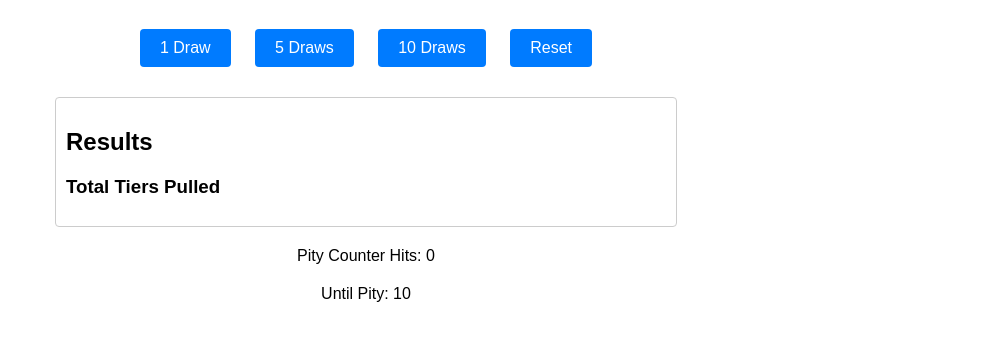
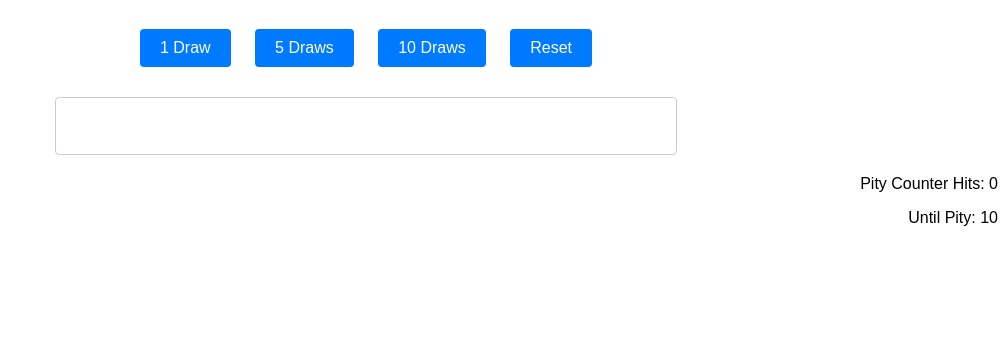
Before and after one commit to clintyip/dungos, a plain HTML site: page index.html in a window 1280 px wide. Shown: the part 61-402 px from the top of the page, without its empty margins (274-1280 px from the left). Drawn offline with Linux system fonts and the light colour scheme.

Commit message:
Update index.html

```diff
--- a/index.html
+++ b/index.html
@@ -30,21 +30,25 @@
             padding: 10px;
             border: 1px solid #ccc;
             border-radius: 4px;
+            display: flex;
+            flex-wrap: wrap;
+            justify-content: space-between;
         }
         #output {
             margin-top: 10px;
             text-align: left;
+            flex-basis: 100%;
         }
         #totals {
             margin-top: 10px;
             list-style-type: none;
             padding: 0;
             text-align: left;
+            flex-basis: 100%;
         }
-        #pityCounterHits {
-            margin-top: 20px;
-        }
-        #untilPity {
+        #counters {
+            flex-basis: 100%;
+            text-align: right;
             margin-top: 20px;
         }
     </style>
@@ -60,18 +64,13 @@
     </div>
 
     <div id="results">
-        <h2>Results</h2>
         <div id="output"></div>
-        <h3>Total Tiers Pulled</h3>
         <ul id="totals"></ul>
     </div>
 
-    <div id="pityCounterHits">
-        <p>Pity Counter Hits: 0</p>
-    </div>
-
-    <div id="untilPity">
-        <p>Until Pity: 10</p>
+    <div id="counters">
+        <p id="pityCounterHits">Pity Counter Hits: 0</p>
+        <p id="untilPity">Until Pity: 10</p>
     </div>
 
     <script>
@@ -168,7 +167,7 @@
             // Append to the end of the output log
             drawHistory.forEach(item => {
                 let p = document.createElement('p');
-                p.textContent = item;
+                p.textContent = item.replace('Tier ', '');
                 outputDiv.appendChild(p);
             });
 
@@ -186,10 +185,10 @@
             });
 
             // Display the pity counter hits
-            document.getElementById('pityCounterHits').innerHTML = `<p>Pity Counter Hits: ${pityCounterHits}</p>`;
+            document.getElementById('pityCounterHits').textContent = `Pity Counter Hits: ${pityCounterHits}`;
 
             // Display the until pity
-            document.getElementById('untilPity').innerHTML = `<p>Until Pity: ${untilPity}</p>`;
+            document.getElementById('untilPity').textContent = `Until Pity: ${untilPity}`;
         }
 
         function resetSimulation() {
```
